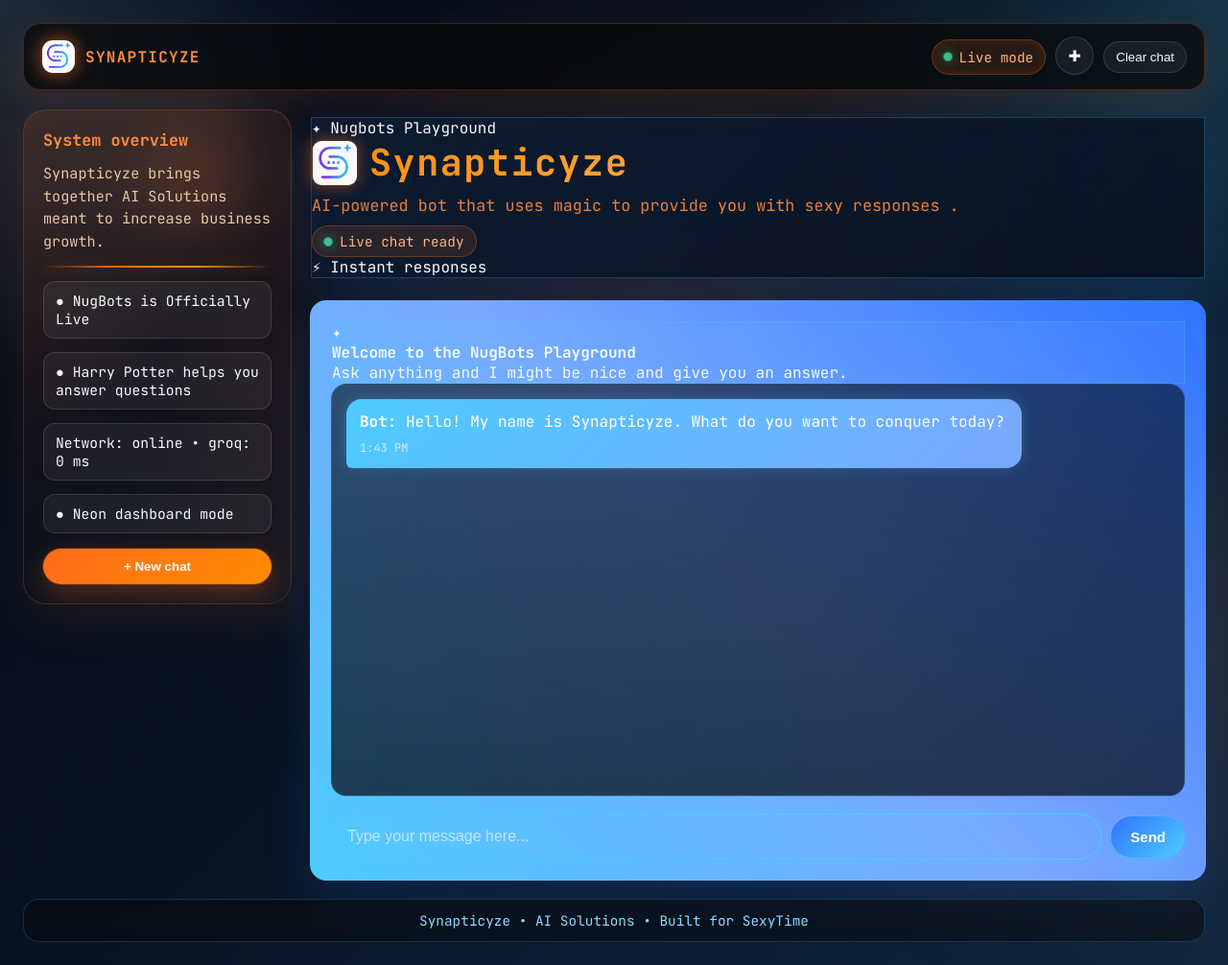
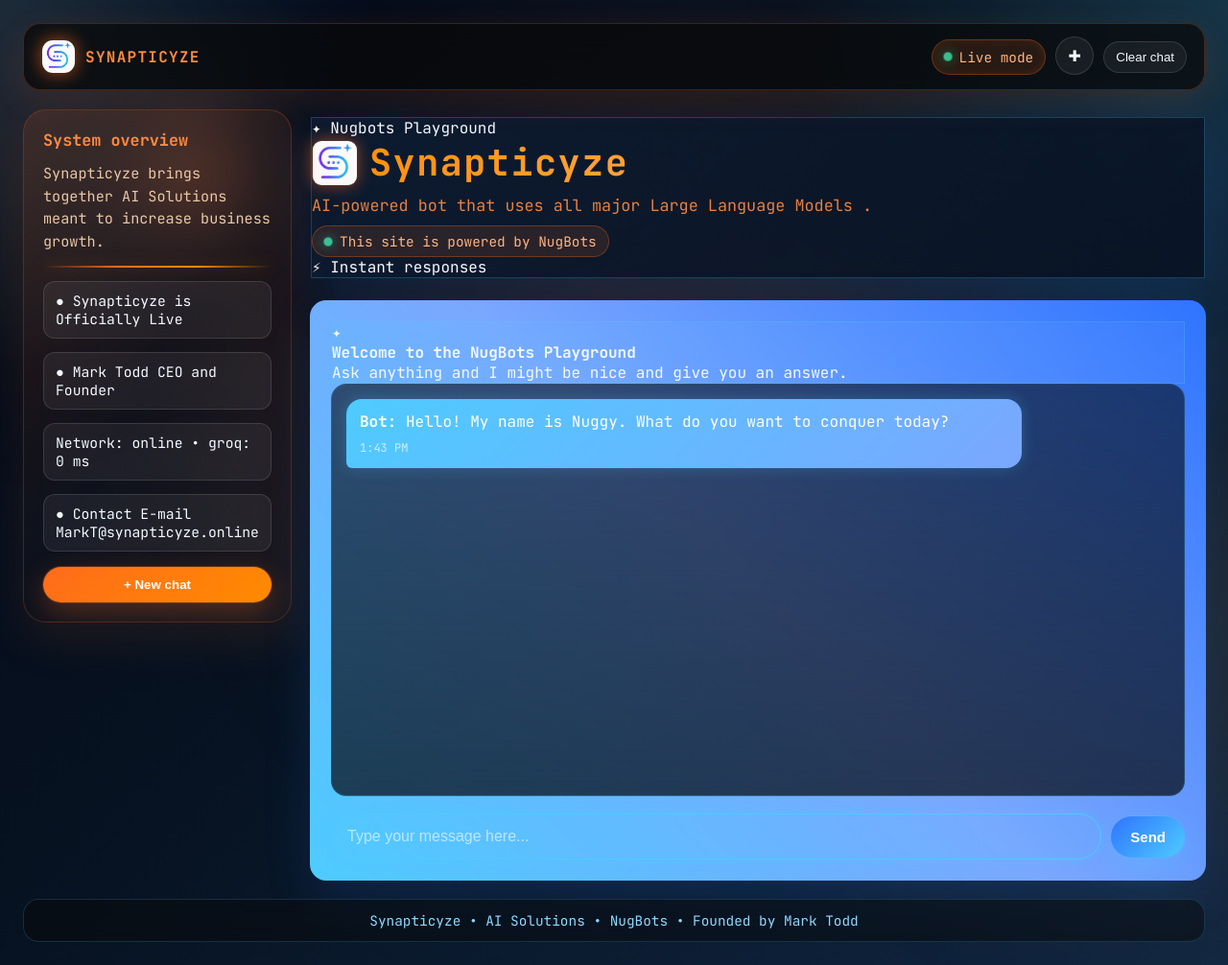
Before and after one commit to NuGGy13/website, a Flask app: page / in a window 1280 px wide. Shown: the whole page at 96% size. Run offline with Flask 3, Linux system fonts and the light colour scheme; data that the repository does not hold is empty.

Commit message:
Update index.html

```diff
--- a/templates/index.html
+++ b/templates/index.html
@@ -777,10 +777,10 @@
                 <h2>System overview</h2>
                 <p>Synapticyze brings together AI Solutions meant to increase business growth.</p>
                 <div class="sidebar-accent"></div>
-                <div class="stat">● NugBots is Officially Live</div>
-                <div class="stat">● Harry Potter helps you answer questions</div>
+                <div class="stat">● Synapticyze is Officially Live</div>
+                <div class="stat">● Mark Todd CEO and Founder</div>
                 <div class="stat" id="netStatus">Network: checking...</div>
-                <div class="stat">● Neon dashboard mode</div>
+                <div class="stat">● Contact E-mail MarkT@synapticyze.online</div>
                 <button class="new-chat-btn" id="newChatBtn">+ New chat</button>
             </aside>
 
@@ -789,9 +789,9 @@
                     <div class="hero-panel">
                         <div class="hero-badge">✦ Nugbots Playground</div>
                         <h1><img src="/static/synapticyze-logo.jpg" alt="Synapticyze" class="title-logo">Synapticyze</h1>
-                        <p>AI-powered bot that uses magic to provide you with sexy responses .</p>
+                        <p>AI-powered bot that uses all major Large Language Models .</p>
                         <div class="hero-actions">
-                            <div class="status-pill"><span class="status-dot"></span> Live chat ready</div>
+                            <div class="status-pill"><span class="status-dot"></span> This site is powered by NugBots</div>
                             <div class="hero-chip">⚡ Instant responses</div>
                         </div>
                     </div>
@@ -807,13 +807,13 @@
                     </div>
                     <div class="chat-messages" id="chatMessages">
                         <div class="message bot">
-                            <strong>Bot:</strong> Hello! My name is Synapticyze. What do you want to conquer today?
+                            <strong>Bot:</strong> Hello! My name is Nuggy. What do you want to conquer today?
                             <span class="message-time" id="welcomeTime"></span>
                         </div>
                     </div>
 
                     <div class="typing-indicator" id="typingIndicator">
-                        <strong>Bot is thinking</strong>
+                        <strong>Challenging my intelligence, huh?</strong>
                         <span class="typing-wave"><span></span><span></span><span></span></span>
                     </div>
 
@@ -825,7 +825,7 @@
             </div>
         </div>
 
-        <div class="footer">Synapticyze • AI Solutions • Built for SexyTime</div>
+        <div class="footer">Synapticyze • AI Solutions • NugBots • Founded by Mark Todd </div>
     </div>
 
     <script>
```
